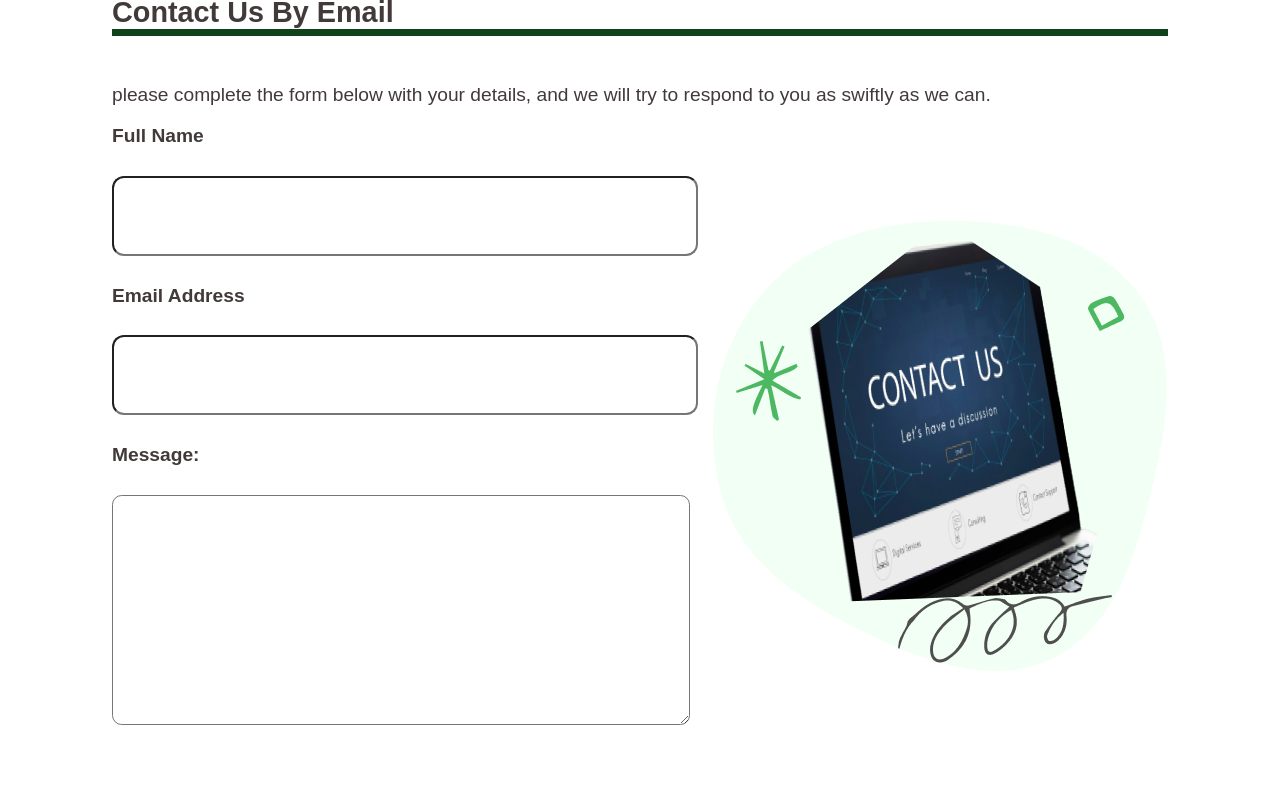
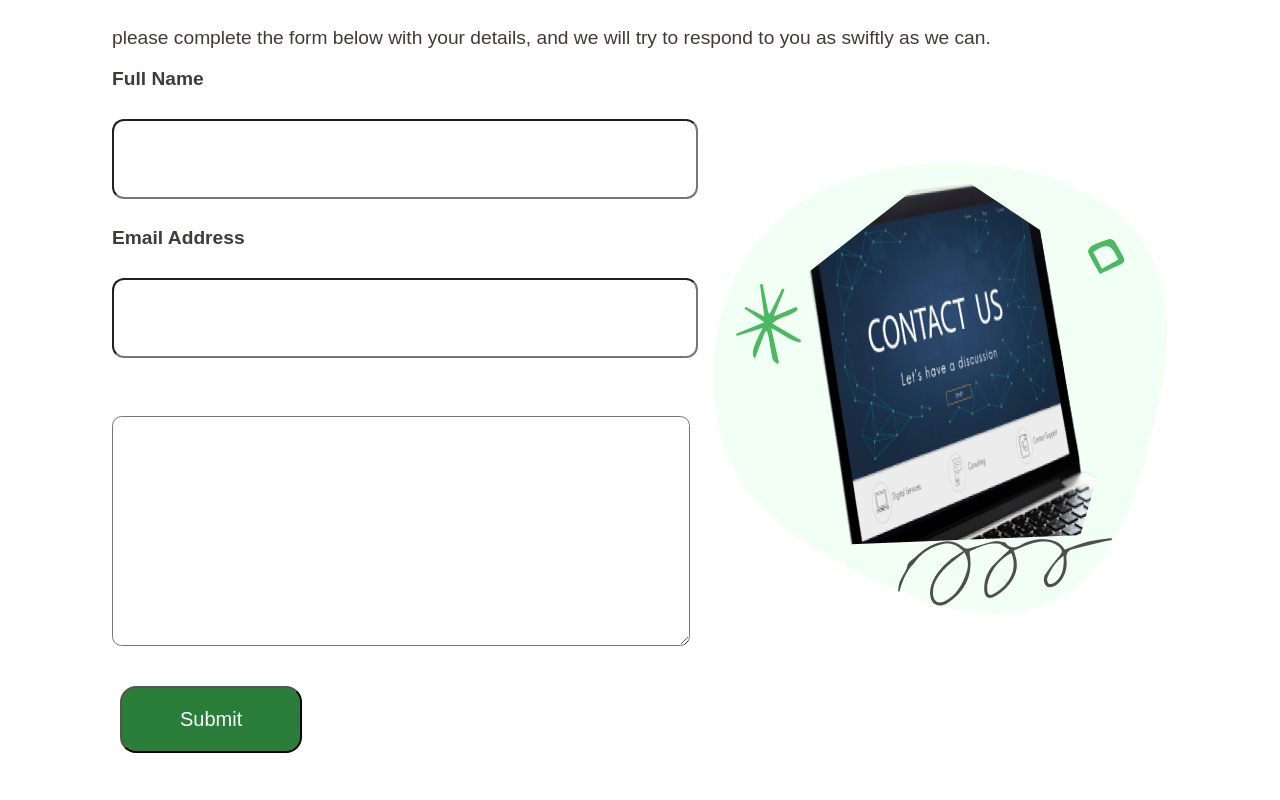
Before and after one commit to UdokaSuccess/TechCycle, a React (Create React App) app in the folder tech-cycle/: page /contact in a window 1280 px wide. Shown: the part 916-1716 px from the top of the page. Built offline with nearby package versions, Linux system fonts and the light colour scheme; the HTML template or start-up script is replaced by a standard one.

Commit message:
resolved-conflict-restored-media

```diff
--- a/tech-cycle/src/App.js
+++ b/tech-cycle/src/App.js
@@ -8,7 +8,7 @@ import Gadgetlist from "./Gadgetlist";
 import About from "./pages/About"
 import Loginpg from "./Loginpg"
 import Signupp from "./Signup2";
-import ContactUs from "./ContactUs";
+import ContactUs from "./pages/ContactUs";
 import imga from './pages/images/laptop1.jpg'
 import imgb from './pages/images/laptop2.jpg'
 import imgc from './pages/images/laptop3.jpg'
--- a/tech-cycle/src/pages/ContactBody.js
+++ b/tech-cycle/src/pages/ContactBody.js
@@ -6,7 +6,7 @@ function ContactBody() {
     <div className='contact-spacing'>
          <div className='contact-body'>
     <h4>Reach Out To Us For Enquiry And Updates.</h4>
-    <p>our goal is to address all enquiries within 48 hours. for questions about our organization, please refer to the <a href='/about' target='blank'>About Us</a>
+    <p>our goal is to address all enquiries within 48 hours. for questions about our organization, please refer to the <a href='/about' target='blank'>About Us </a>
     page. You can explore the full website directly on <a href='#' target='blank'>Our sitemap.</a></p>
     </div>
     <ContactForm />
--- a/tech-cycle/src/pages/ContactForm.js
+++ b/tech-cycle/src/pages/ContactForm.js
@@ -12,7 +12,7 @@ function ContactForm() {
       </div>
       <div className='contactformsec'>
         <div className='contactform'>
-        <form action='post'>
+        <form>
         <div className='ContactInput'>
             <label for="fname">Full Name</label>
             <input type='text' id='fname'/>
@@ -22,14 +22,13 @@ function ContactForm() {
             <input type='email' id='email'/>
             </div>
             <div className='contact-textarea'>
-            <label>Message:
             <textarea cols={10} rows={12}></textarea>
-            </label>
             </div>
+            <input type='submit' className='button' />
             </form>
         </div>
         <div className='contact-img'>
-          <img src={image}/>
+          <img src={image}></img>
         </div>
         </div>
     </div>
--- /dev/null
+++ b/tech-cycle/src/pages/ContactUs.js
@@ -0,0 +1,19 @@
+import React from 'react'
+import ContactBody from './ContactBody'
+import Footer from "../pages/Footer"
+
+function ContactUs() {
+  return (
+    <section>
+ <div className='contact-hero'>
+    <p>Contact T-Cycle</p>
+ </div>
+ <ContactBody />
+ <Footer />
+
+    </section>
+
+  )
+}
+
+export default ContactUs
--- a/tech-cycle/src/pages/Footer.js
+++ b/tech-cycle/src/pages/Footer.js
@@ -1,4 +1,7 @@
 import React from 'react'
+
+
+
 
 function Footer() {
   return (
@@ -42,5 +45,4 @@ function Footer() {
   </footer>
   )
 }
-
 export default Footer
```
